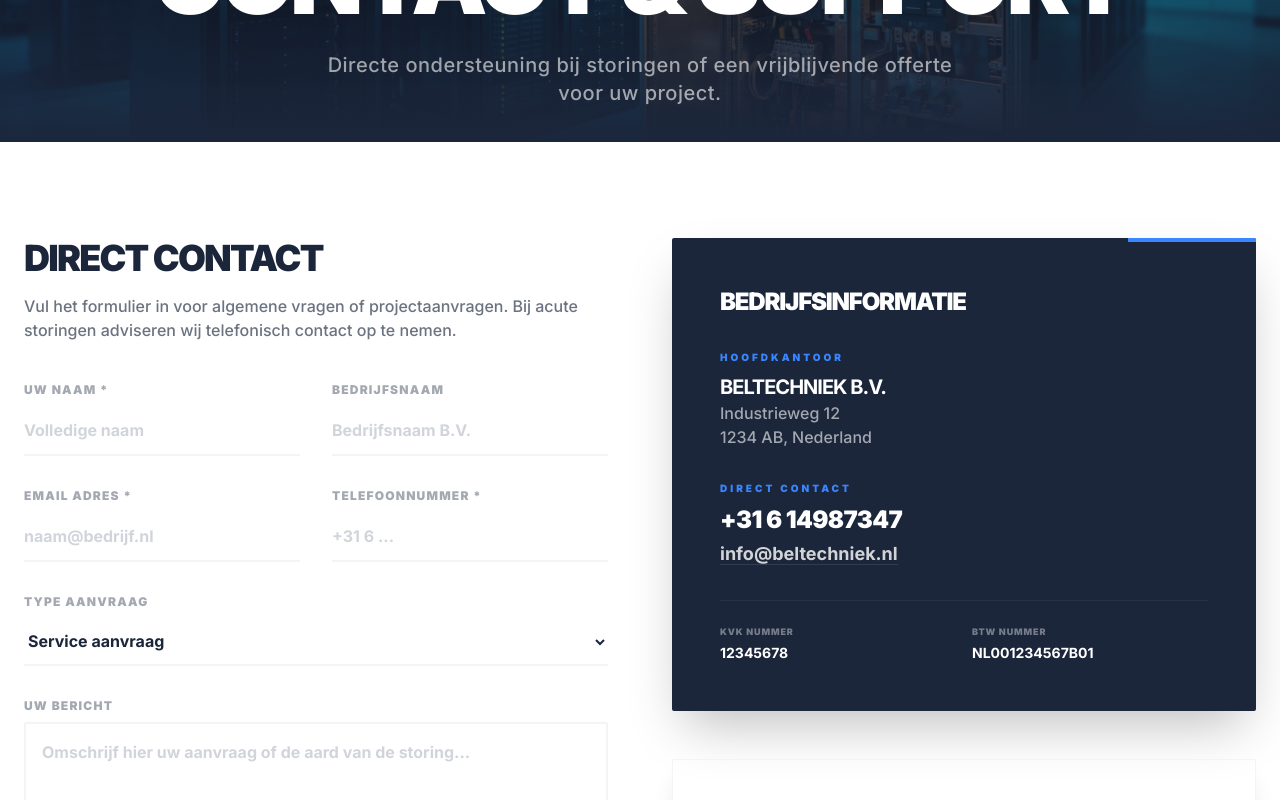
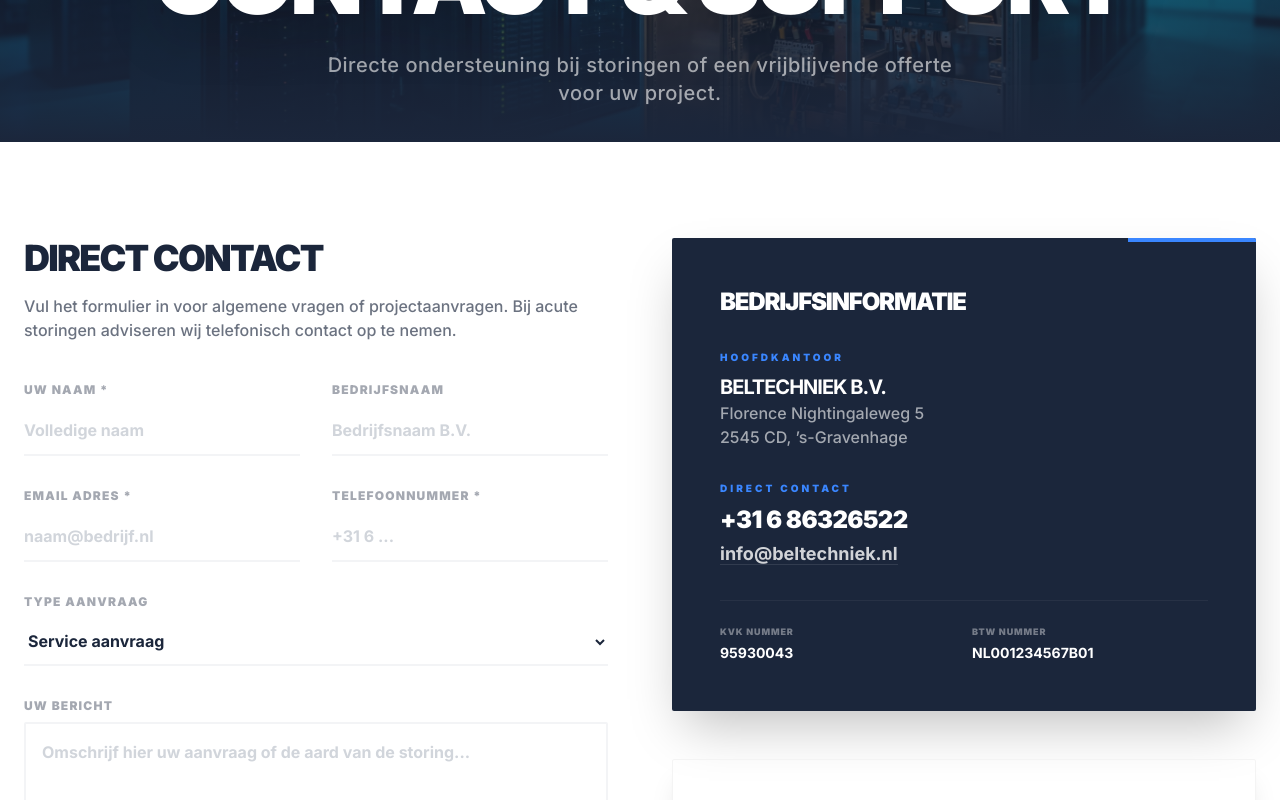
Before and after one commit to Dembezoumaa/beltechniek, a Next.js app: page /contact in a window 1280 px wide. Shown: the part 298-1098 px from the top of the page. Built offline with nearby package versions, Linux system fonts and the light colour scheme; grey boxes are pictures that could not be loaded.

Commit message:
Update: Contactpagina en footer aangepast

```diff
--- a/app/contact/page.js
+++ b/app/contact/page.js
@@ -175,15 +175,15 @@
                   <div>
                     <p className="text-accent font-black uppercase text-[10px] tracking-[0.3em] mb-2">Hoofdkantoor</p>
                     <p className="text-xl font-bold uppercase tracking-tighter">Beltechniek B.V.</p>
-                    <p className="text-white/60 font-medium">Industrieweg 12</p>
-                    <p className="text-white/60 font-medium">1234 AB, Nederland</p>
+                    <p className="text-white/60 font-medium">Florence Nightingaleweg 5</p>
+                    <p className="text-white/60 font-medium">2545 CD, ’s-Gravenhage</p>
                   </div>
 
                   <div>
                     <p className="text-accent font-black uppercase text-[10px] tracking-[0.3em] mb-2">Direct Contact</p>
                     <p className="text-2xl font-black tracking-tight mb-1">
-                      <a href="tel:+31614987347" className="hover:text-accent transition-colors">
-                        +31 6 14987347
+                      <a href="tel:+31686326522" className="hover:text-accent transition-colors">
+                        +31 6 86326522
                       </a>
                     </p>
                     <p className="text-lg font-bold text-white/80">
@@ -196,7 +196,7 @@
                   <div className="pt-6 border-t border-white/5 grid grid-cols-2 gap-4">
                     <div>
                       <p className="text-white/40 text-[9px] font-black uppercase tracking-widest mb-1">KVK Nummer</p>
-                      <p className="text-sm font-bold">12345678</p>
+                      <p className="text-sm font-bold">95930043</p>
                     </div>
                     <div>
                       <p className="text-white/40 text-[9px] font-black uppercase tracking-widest mb-1">BTW Nummer</p>
```
